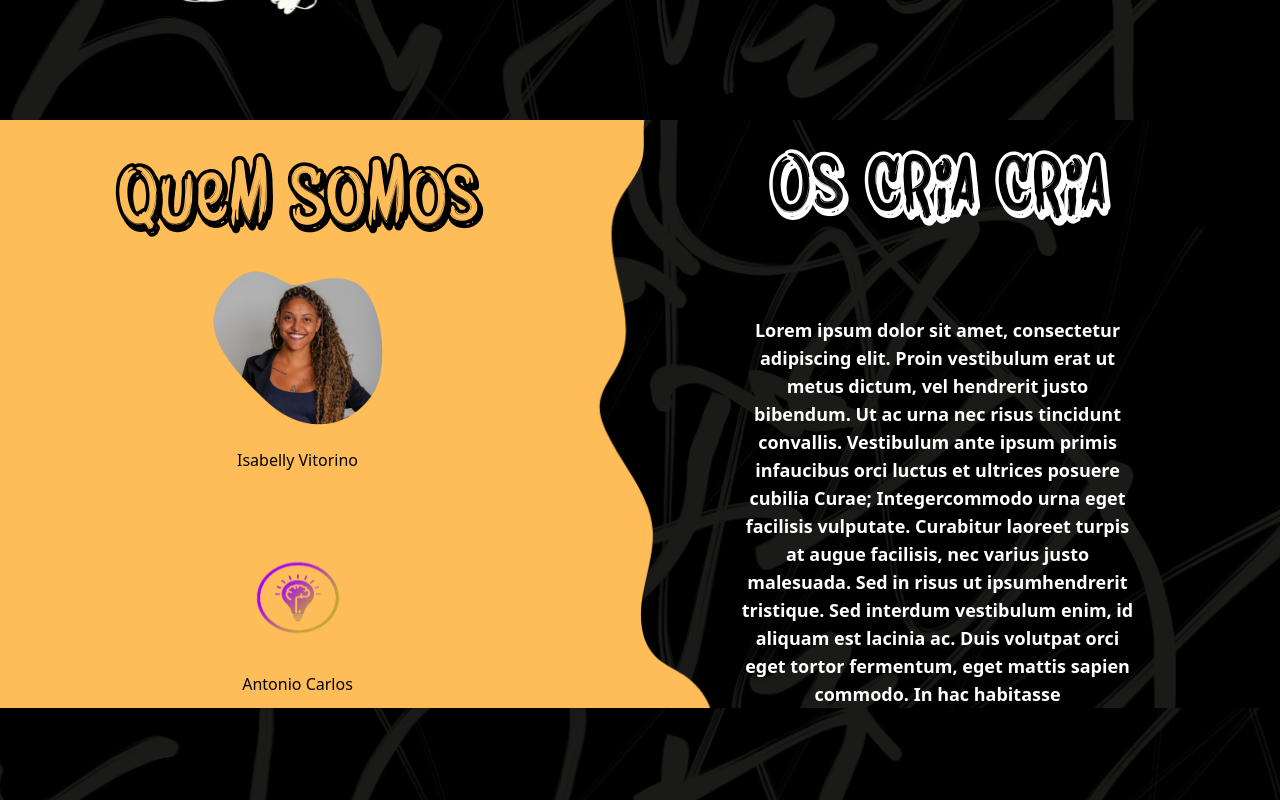
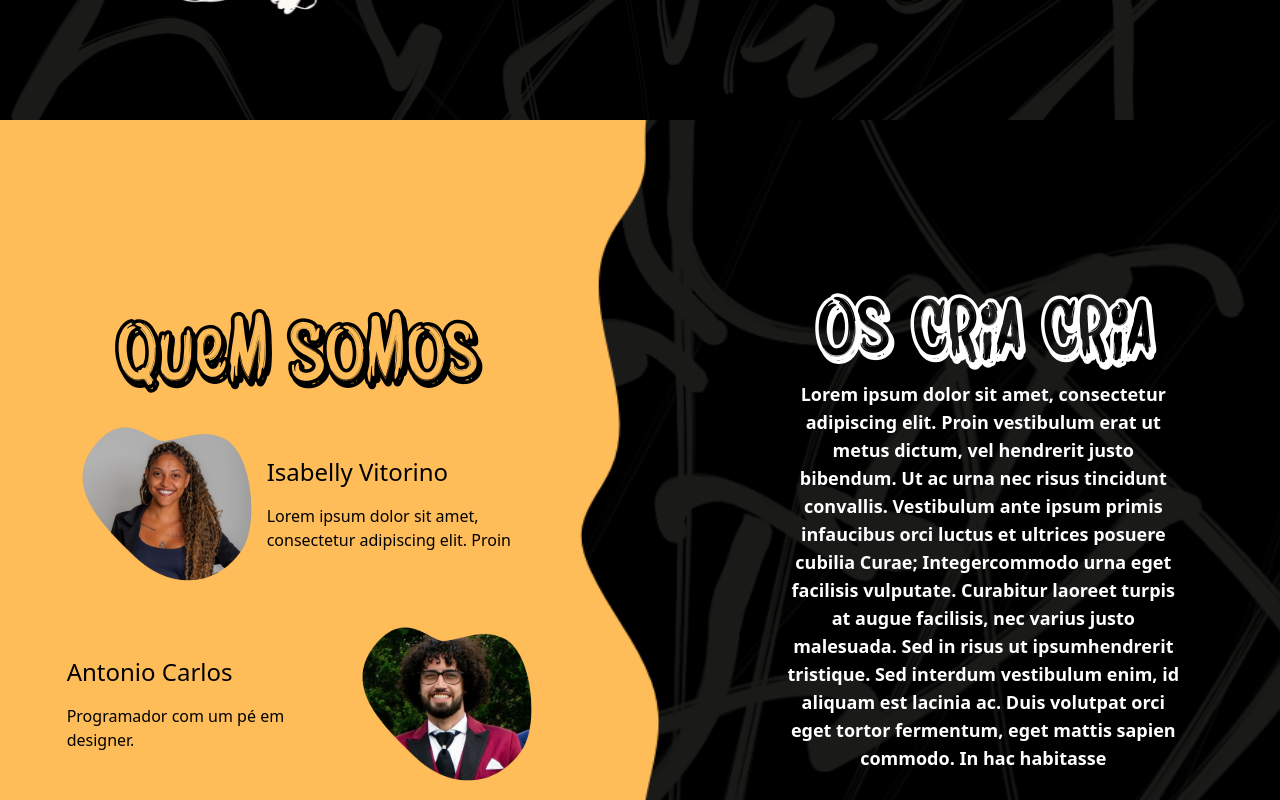
Before and after one commit to Antonio-Jr28/os-cria-cria, a React (Vite) app: page / in a window 1280 px wide. Shown: the part 1120-1920 px from the top of the page. Built offline with nearby package versions, Linux system fonts and the light colour scheme.

Commit message:
finalizando parte um do quem somos

```diff
--- a/src/components/about-us/abount-us-componente.tsx
+++ b/src/components/about-us/abount-us-componente.tsx
@@ -1,7 +1,7 @@
 import { Divider } from '../ divider/divider.component'
-import Logo from '../../assets/icon/logo-desktop.svg'
 import { aboutUsStrings } from './about-us.strings'
 import Isabelly from '../../assets/img/isabelly-about.svg'
+import Antonio from '../../assets/img/antonio-about.svg'
 
 export const AboutUs = () => {
   return (
@@ -10,32 +10,44 @@ export const AboutUs = () => {
         <h1 className="text-bombing text-6xl md:text-8xl mt-5">
           {aboutUsStrings.title}
         </h1>
+        <div className="flex flex-col md:flex-row items-center pl-5">
           <img
             className="w-[200px] h-[200px]"
             src={Isabelly}
             alt="Foto da coceo da empresa"
           />
-        <h1>{aboutUsStrings.coCeo}</h1>
-        <p>{aboutUsStrings.descriptionCoCeo} </p>
-
-        <img src={Logo} />
-        <h1>{aboutUsStrings.ceo}</h1>
-        <p>{aboutUsStrings.descriptionCeo}</p>
+          <div>
+            <h1 className="text-2xl">{aboutUsStrings.coCeo}</h1>
+            <p className="mt-4">{aboutUsStrings.descriptionCoCeo} </p>
+          </div>
         </div>
 
-      <div className="h-[100px]" />
+        <div className="flex flex-col md:flex-row-reverse pl-5 items-center">
+          <img
+            className="w-[200px] h-[200px]"
+            src={Antonio}
+            alt="Foto da coceo da empresa"
+          />
+          <div>
+            <h1 className="text-2xl">{aboutUsStrings.ceo}</h1>
+            <p className="mt-4">{aboutUsStrings.descriptionCeo}</p>
+          </div>
+        </div>
+      </div>
 
-      <div className="flex flex-col items-center w-[350px] md:w-[400px]">
-        <div>
+      <div className="h-[80px]" />
+
+      <div className="flex flex-col items-center w-[350px] md:w-[500px] pt-36">
         <h1 className="text-bombing text-6xl md:text-8xl mt-5 text-white">
           {aboutUsStrings.brand}
         </h1>
-        </div>
-        <p className="text-white text-center text-lg font-bold mt-20">
+        <div className="w-[400px]">
+          <p className="text-white text-center text-lg font-bold ">
             {aboutUsStrings.description}
           </p>
         </div>
         <Divider />
       </div>
+    </div>
   )
 }
--- a/src/components/about-us/about-us.strings.ts
+++ b/src/components/about-us/about-us.strings.ts
@@ -1,9 +1,10 @@
 export const aboutUsStrings = {
   title: 'Quem Somos',
   coCeo: 'Isabelly Vitorino',
-  descriptionCoCeo: '',
+  descriptionCoCeo:
+    'Lorem ipsum dolor sit amet, consectetur adipiscing elit. Proin',
   ceo: 'Antonio Carlos',
-  descriptionCeo: '',
+  descriptionCeo: 'Programador com um pé em designer.',
   brand: 'Os Cria Cria',
   description:
     ' Lorem ipsum dolor sit amet, consectetur adipiscing elit. Proin    vestibulum erat ut metus dictum, vel hendrerit justo bibendum. Ut ac urna nec risus tincidunt convallis. Vestibulum ante ipsum primis infaucibus orci luctus et ultrices posuere cubilia Curae; Integercommodo urna eget facilisis vulputate. Curabitur laoreet turpis at augue facilisis, nec varius justo malesuada. Sed in risus ut ipsumhendrerit tristique. Sed interdum vestibulum enim, id aliquam est lacinia ac. Duis volutpat orci eget tortor fermentum, eget mattis sapien commodo. In hac habitasse',
```
Also changed, not shown: src/assets/img/antonio-about.svg (added). Lines whose indentation alone changed are shown as unchanged.
